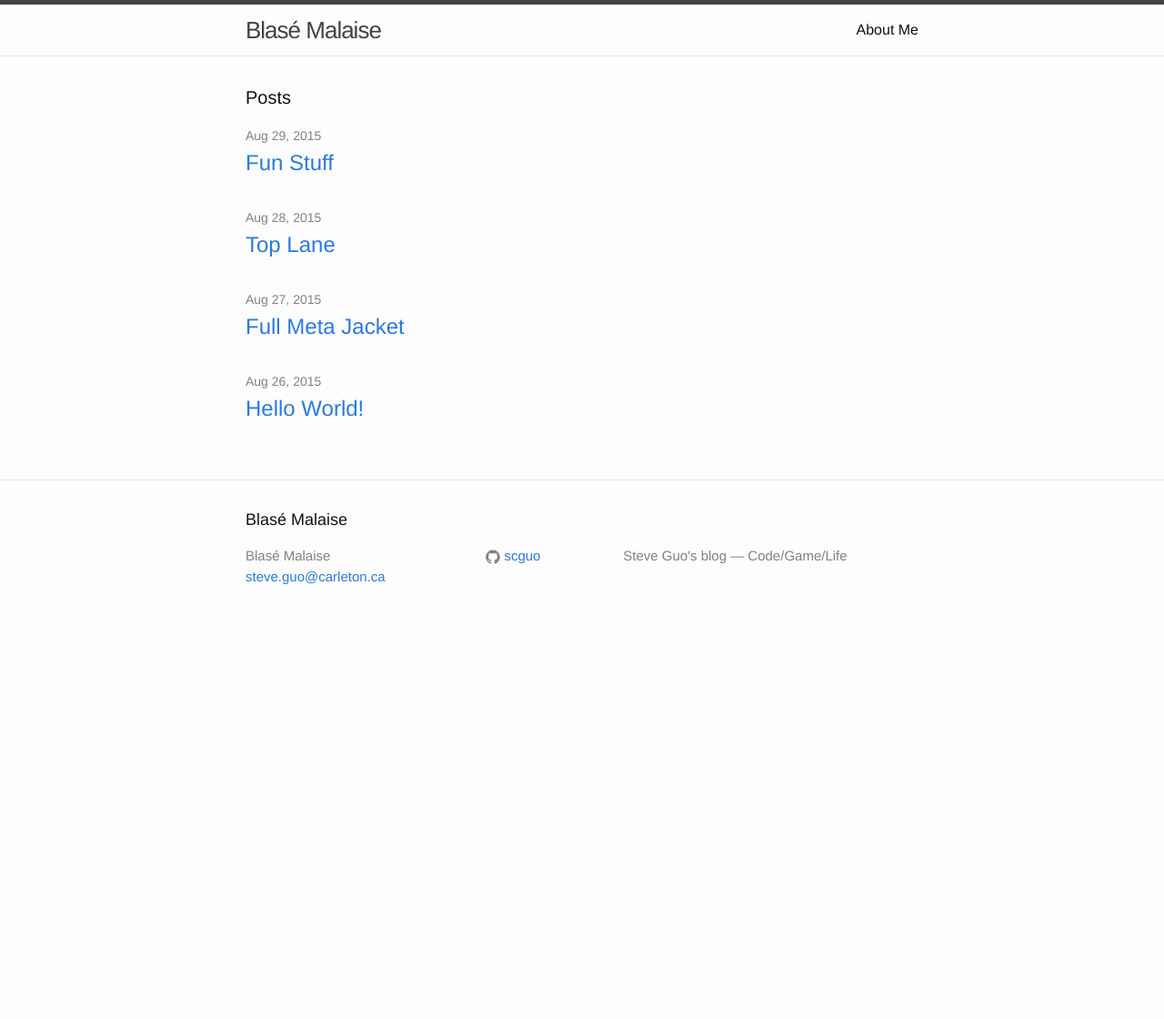
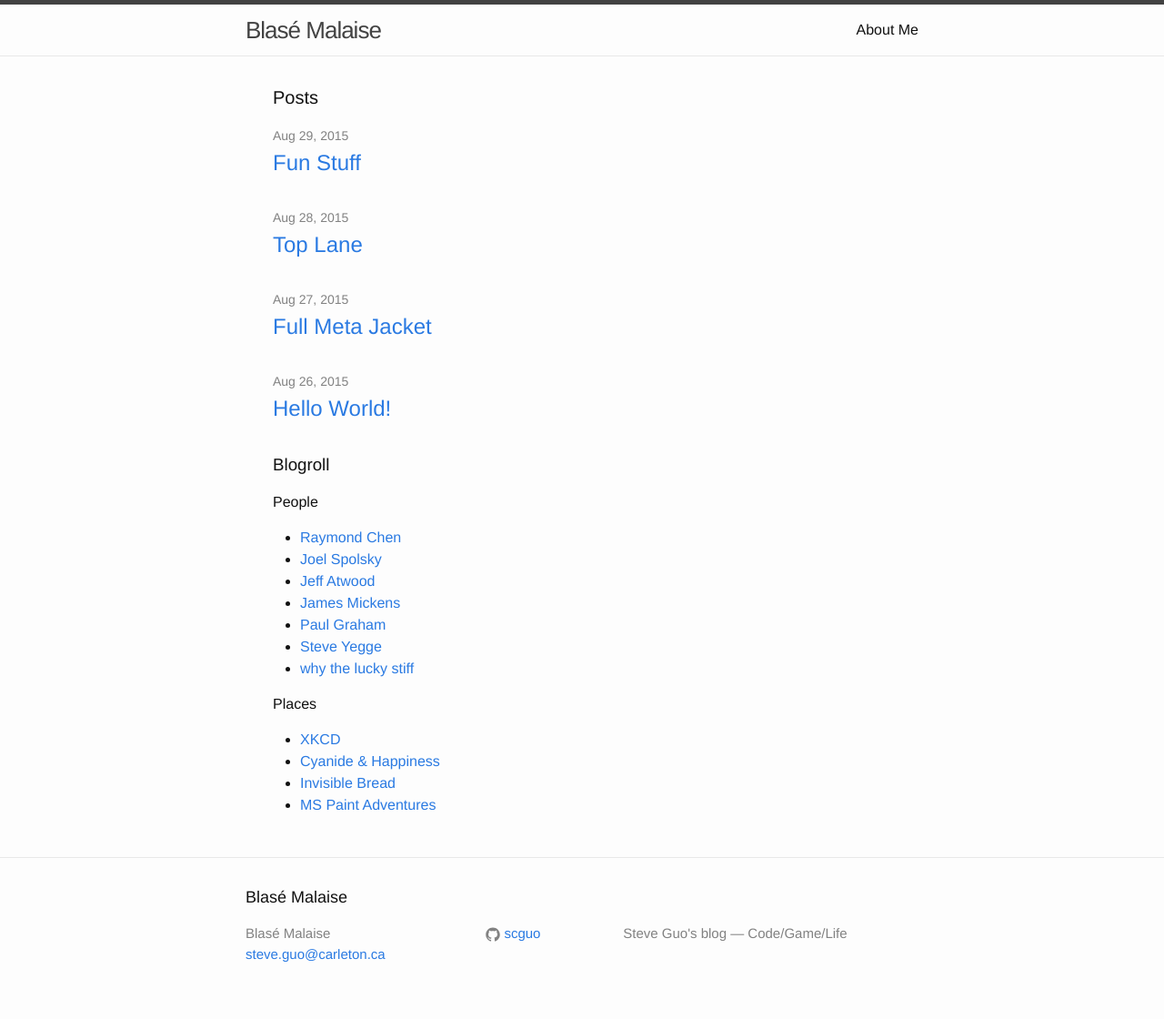
Before and after one commit to scguo/scguo.github.io, a Jekyll site: the page built from index.html, in a window 1280 px wide. Shown: the whole page at 91% size. Built offline with Jekyll 4.4.1, drawn with Linux system fonts in a browser that asks for light colours; before the commit the page ends 900 px from its top, so only the background shows below that.

Commit message:
add a blogroll

```diff
--- /dev/null
+++ b/_includes/blogroll.html
@@ -0,0 +1,21 @@
+<div>
+  <h3>Blogroll</h3>
+  <h4>People</h4>
+  <ul>
+    <li><a href="http://blogs.msdn.com/b/oldnewthing/">Raymond Chen</a></li>
+    <li><a href="http://www.joelonsoftware.com/">Joel Spolsky</a></li>
+    <li><a href="http://blog.codinghorror.com/">Jeff Atwood</a></li>
+    <li><a href="http://blogs.msdn.com/b/oldnewthing/archive/2013/12/24/10484402.aspx">James Mickens</a></li>
+    <li><a href="http://www.paulgraham.com/">Paul Graham</a></li>
+    <li><a href="http://steve-yegge.blogspot.ca/">Steve Yegge</a></li>
+    <li><a href="https://en.wikipedia.org/wiki/Why_the_lucky_stiff">why the lucky stiff</a></li>
+  </ul>
+
+  <h4>Places</h4>
+  <ul>
+    <li><a href="http://www.xkcd.com/">XKCD</a></li>
+    <li><a href="http://explosm.net/">Cyanide & Happiness</a></li>
+    <li><a href="http://invisiblebread.com/">Invisible Bread</a></li>
+    <li><a href="http://www.mspaintadventures.com/">MS Paint Adventures</a></li>
+  </ul>
+</div>
--- a/index.html
+++ b/index.html
@@ -3,7 +3,7 @@ layout: default
 ---
 
 <div class="home">
-
+  <div class="wrapper">
     <h1 class="page-heading">Posts</h1>
 
     <ul class="post-list">
@@ -17,6 +17,11 @@ layout: default
         </li>
       {% endfor %}
     </ul>
+  </div>
+
+  <div class="wrapper">
+    {% include blogroll.html %}
+  </div>
 
   <!-- Full meta jacket!
   <p class="rss-subscribe">subscribe <a href="{{ "/feed.xml" | prepend: site.baseurl }}">via RSS</a></p>
```
Lines whose indentation alone changed are shown as unchanged.
